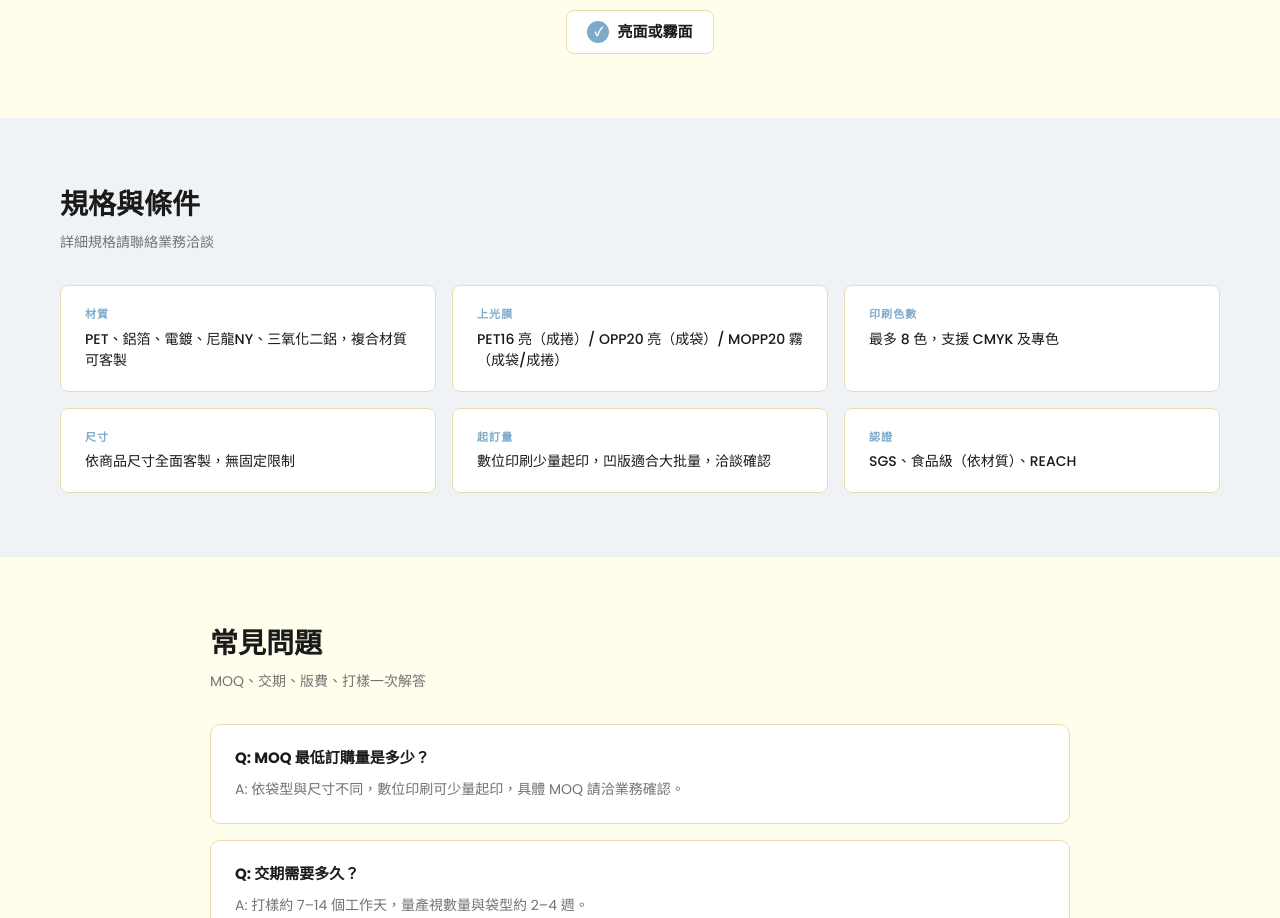
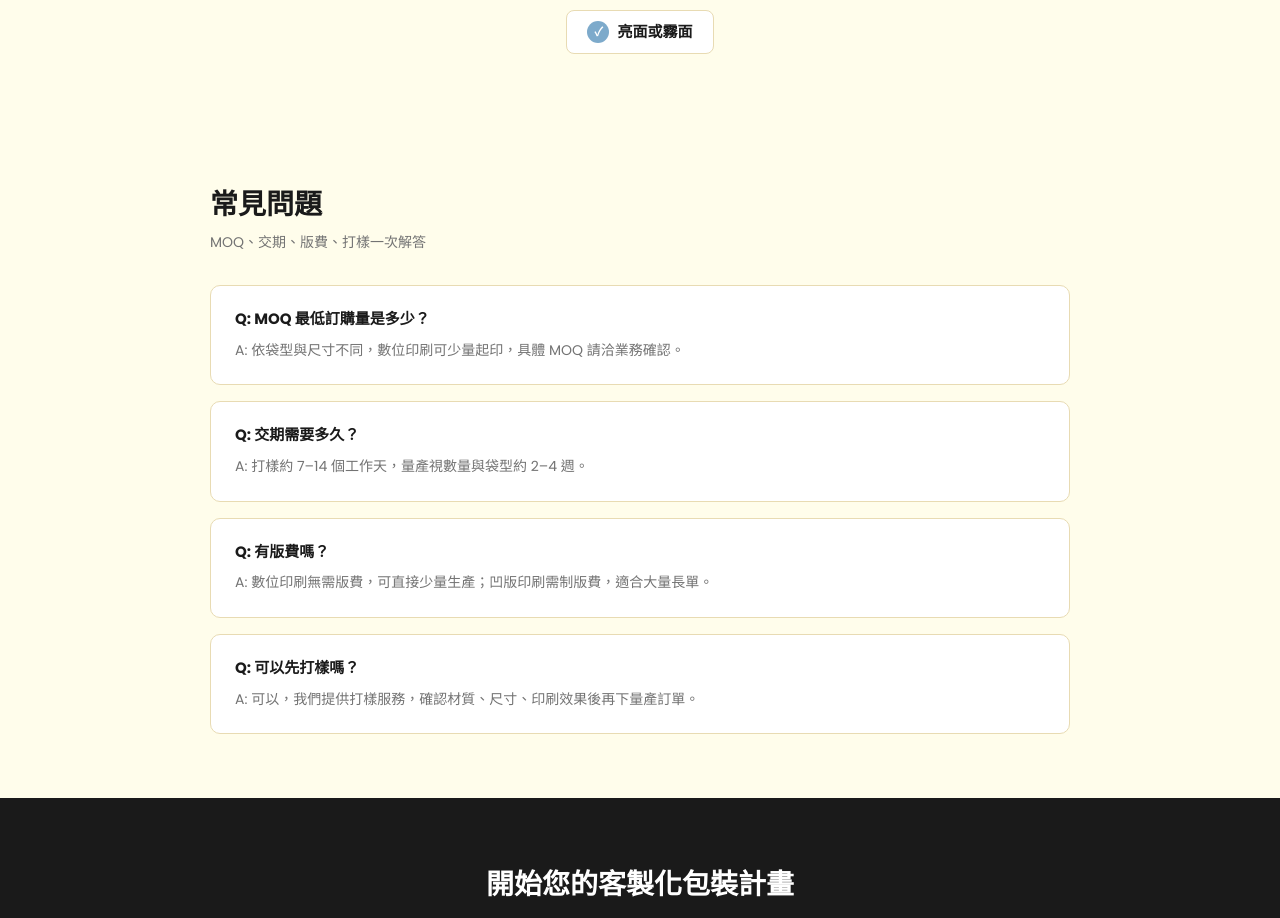
Before and after one commit to JengTair/website-official, a Next.js app: page /products/packaging in a window 1280 px wide. Shown: the part 3344-4262 px from the top of the page. Built offline with nearby package versions, Linux system fonts and the light colour scheme.

Commit message:
fix: remove packaging specs section

```diff
--- a/src/app/products/packaging/page.tsx
+++ b/src/app/products/packaging/page.tsx
@@ -200,15 +200,6 @@ const faqs = [
   { q: '交期需要多久？', a: '打樣約 7–14 個工作天，量產視數量與袋型約 2–4 週。' },
   { q: '有版費嗎？', a: '數位印刷無需版費，可直接少量生產；凹版印刷需制版費，適合大量長單。' },
   { q: '可以先打樣嗎？', a: '可以，我們提供打樣服務，確認材質、尺寸、印刷效果後再下量產訂單。' },
-];
-
-const specs = [
-  { label: '材質', value: 'PET、鋁箔、電鍍、尼龍NY、三氧化二鋁，複合材質可客製' },
-  { label: '上光膜', value: 'PET16 亮（成捲）/ OPP20 亮（成袋）/ MOPP20 霧（成袋/成捲）' },
-  { label: '印刷色數', value: '最多 8 色，支援 CMYK 及專色' },
-  { label: '尺寸', value: '依商品尺寸全面客製，無固定限制' },
-  { label: '起訂量', value: '數位印刷少量起印，凹版適合大批量，洽談確認' },
-  { label: '認證', value: 'SGS、食品級（依材質）、REACH' },
 ];
 
 export default function PackagingPage() {
@@ -421,22 +412,6 @@ export default function PackagingPage() {
         </div>
       </section>
 
-      {/* 規格與條件 */}
-      <section className="pkg-section" style={{ background: ACCENT_L }}>
-        <div style={{ maxWidth: 1160, margin: '0 auto' }}>
-          <h2 style={{ fontSize: 28, fontWeight: 800, color: G900, marginBottom: 8 }}>規格與條件</h2>
-          <p style={{ fontSize: 14, color: G500, marginBottom: 32 }}>詳細規格請聯絡業務洽談</p>
-          <div className="pkg-grid-specs">
-            {specs.map(s => (
-              <div key={s.label} style={{ padding: '20px 24px', borderRadius: 8, border: `1px solid ${SAND}`, background: WHITE }}>
-                <div style={{ fontSize: 11, fontWeight: 700, letterSpacing: '0.1em', color: BLUE, textTransform: 'uppercase', marginBottom: 6 }}>{s.label}</div>
-                <div style={{ fontSize: 14, color: G900, fontWeight: 500 }}>{s.value}</div>
-              </div>
-            ))}
-          </div>
-        </div>
-      </section>
-
       {/* FAQ */}
       <section className="pkg-section" style={{ background: CREAM }}>
         <div style={{ maxWidth: 860, margin: '0 auto' }}>
```
